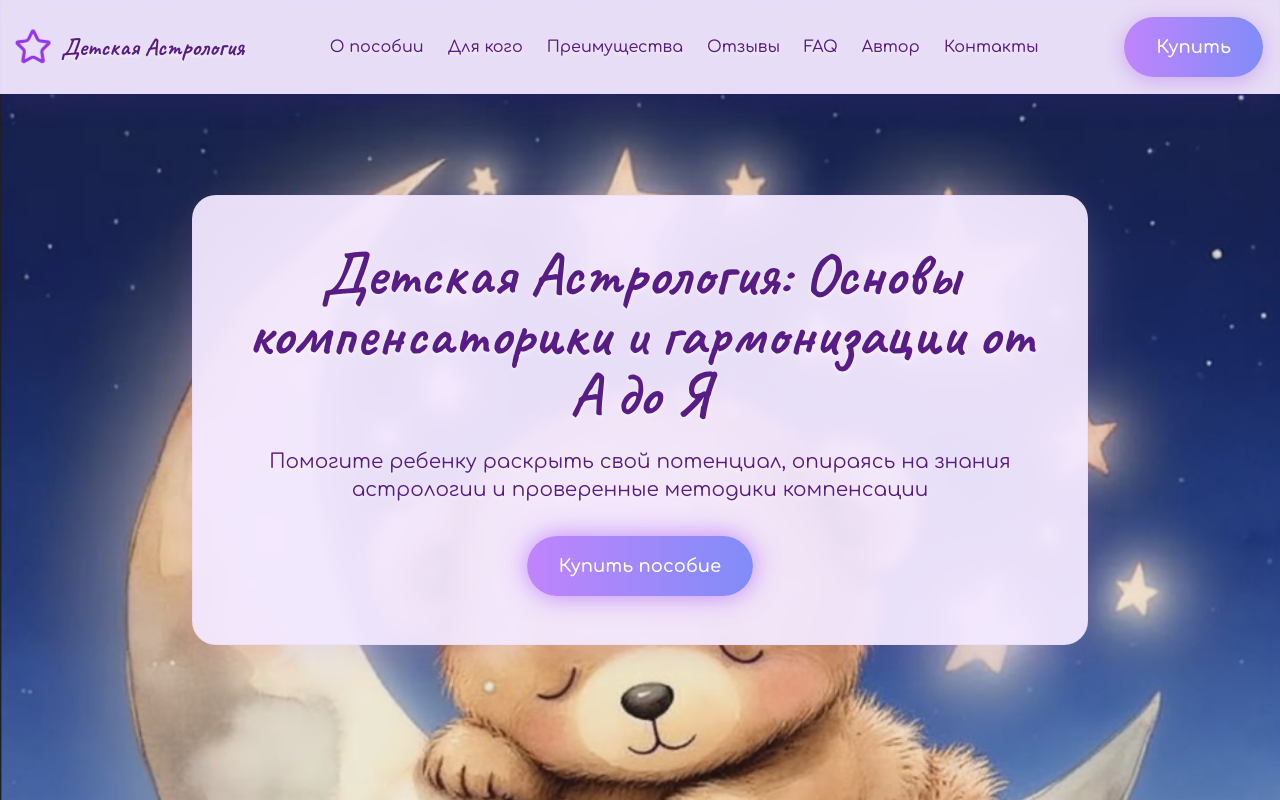
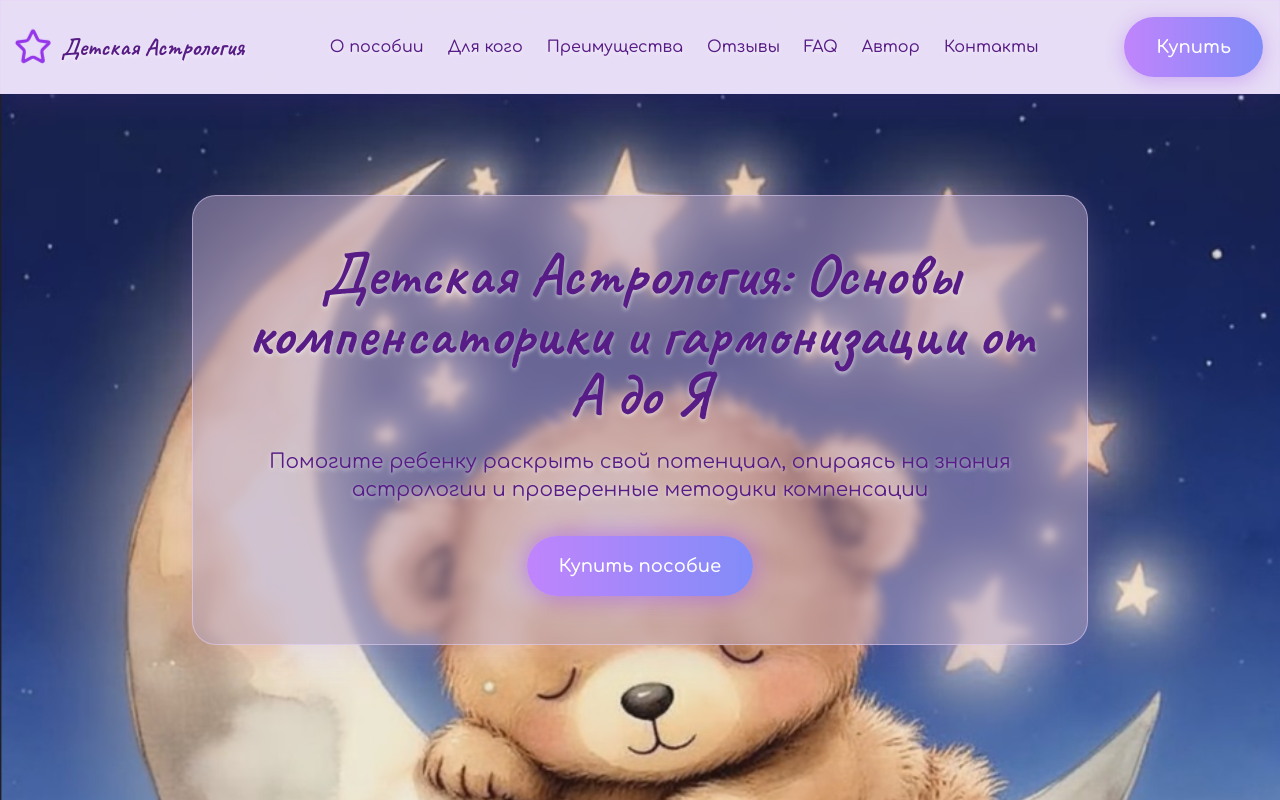
Before and after one commit to JohnCakeman/astro-child-dreams-site, a React (Vite) app: page / in a window 1280 px wide. Shown: the top 800 px of the page. Built offline with nearby package versions, Linux system fonts and the light colour scheme.

Commit message:
Visual edit in Lovable
Edited UI in Lovable

```diff
--- a/src/components/Hero.tsx
+++ b/src/components/Hero.tsx
@@ -1,9 +1,7 @@
-
 const Hero = () => {
-  return (
-    <section className="min-h-screen flex items-center justify-center pt-20 pb-10">
+  return <section className="min-h-screen flex items-center justify-center pt-20 pb-10">
       <div className="container mx-auto px-4 text-center">
-        <div className="max-w-4xl mx-auto magic-backdrop rounded-3xl p-8 md:p-12 animate-fade-in">
+        <div className="max-w-4xl mx-auto magic-backdrop rounded-3xl p-8 md:p-12 animate-fade-in bg-[#b49fc5]/[0.51]">
           <h1 className="text-3xl md:text-5xl lg:text-6xl font-bold magic-text mb-6 font-caveat leading-tight">
             Детская Астрология: Основы компенсаторики и гармонизации от А до Я
           </h1>
@@ -13,16 +11,11 @@ const Hero = () => {
             и проверенные методики компенсации
           </p>
 
-          <a
-            href="https://t.me/+7UrXiA62gZ45NDky"
-            className="magic-button inline-block animate-glow"
-          >
+          <a href="https://t.me/+7UrXiA62gZ45NDky" className="magic-button inline-block animate-glow">
             Купить пособие
           </a>
         </div>
       </div>
-    </section>
-  );
+    </section>;
 };
-
 export default Hero;
```
